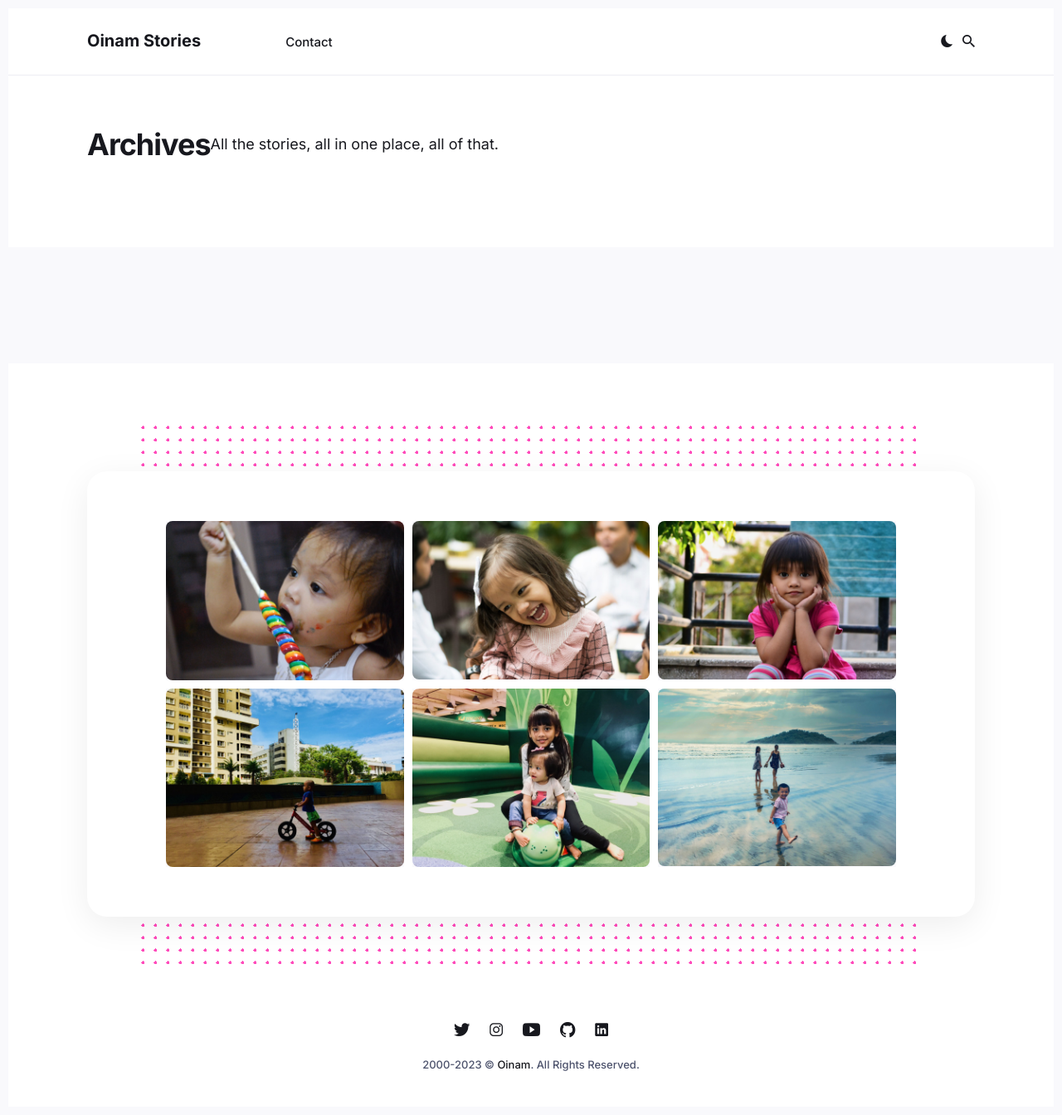
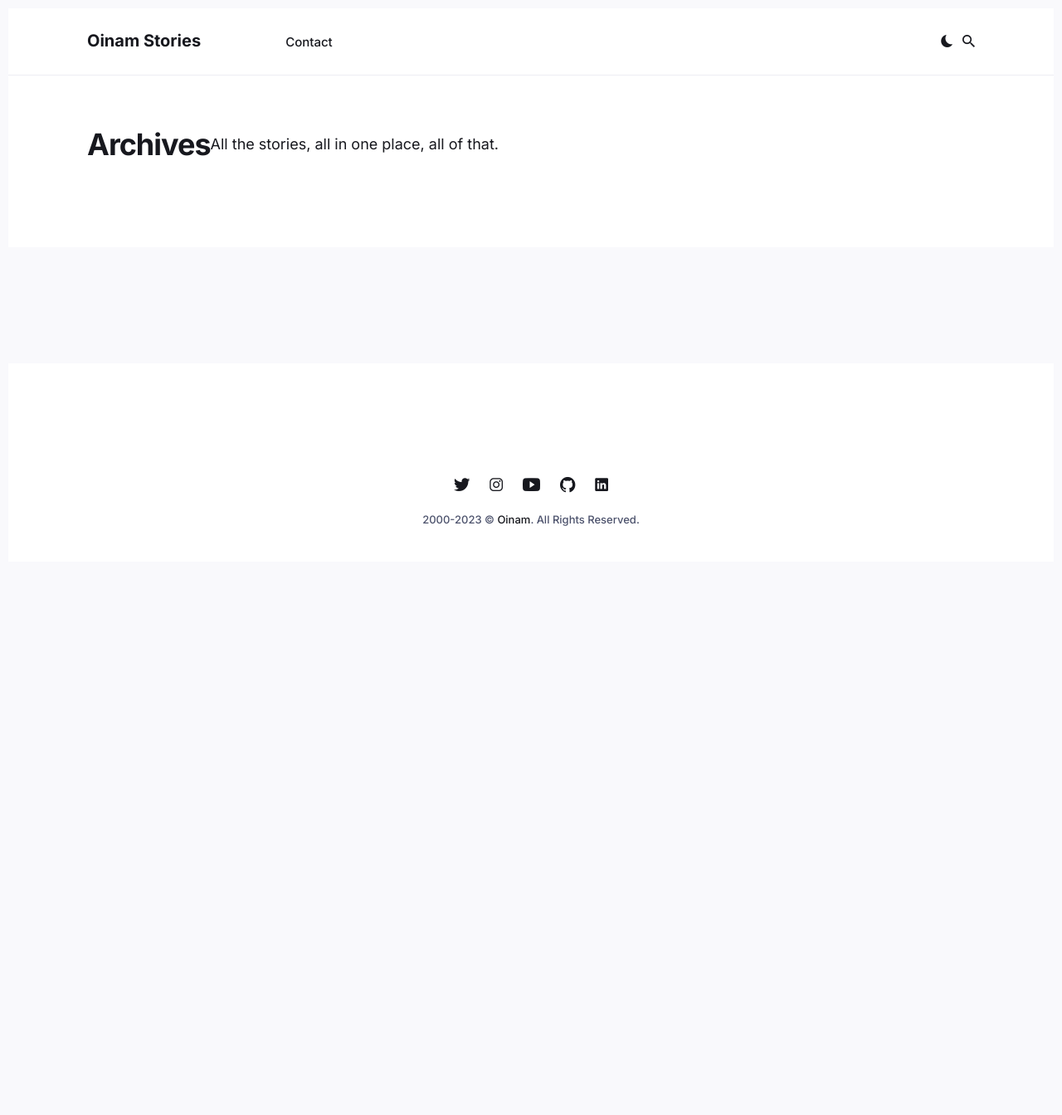
Before and after one commit to oinam/stories, a Jekyll site: the page built from archives/index.html, in a window 1280 px wide. Shown: the whole page at 83% size. Built offline with Jekyll 4.4.1, drawn with Linux system fonts in a browser that asks for light colours; after the commit the page ends 900 px from its top, so only the background shows below that.

Commit message:
Gallery Removed

```diff
--- a/_includes/footer.html
+++ b/_includes/footer.html
@@ -1,18 +1,4 @@
 <footer class="footer">
-  <div class="container">
-    <div class="row">
-      <div class="col col-12 col-m-12">
-        <div class="footer__inner">
-          <div class="footer__head">
-            <div class="row">
-              {% include footer-widgets/widget-gallery.html %}
-            </div>
-          </div>
-        </div>
-      </div>
-    </div>
-  </div>
-
   <div class="footer__info">
     <div class="container">
       <div class="row">
```
